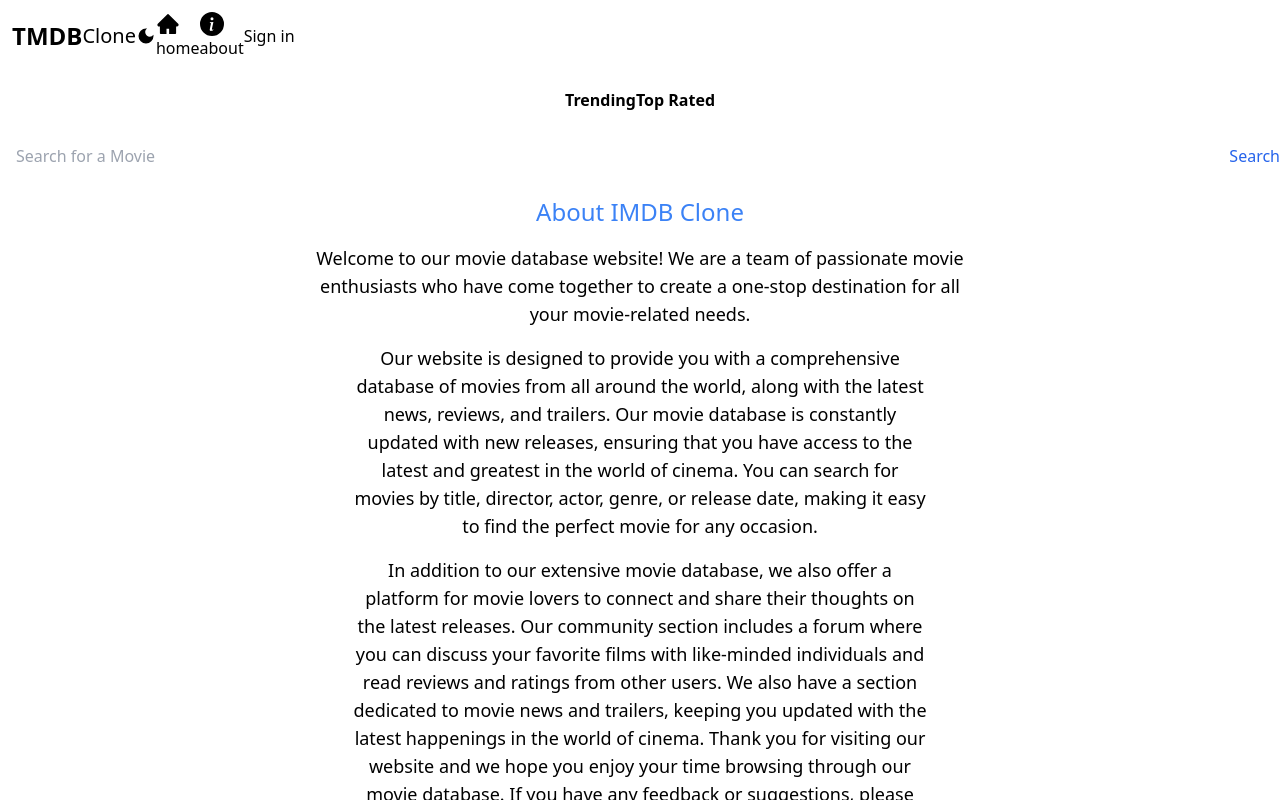
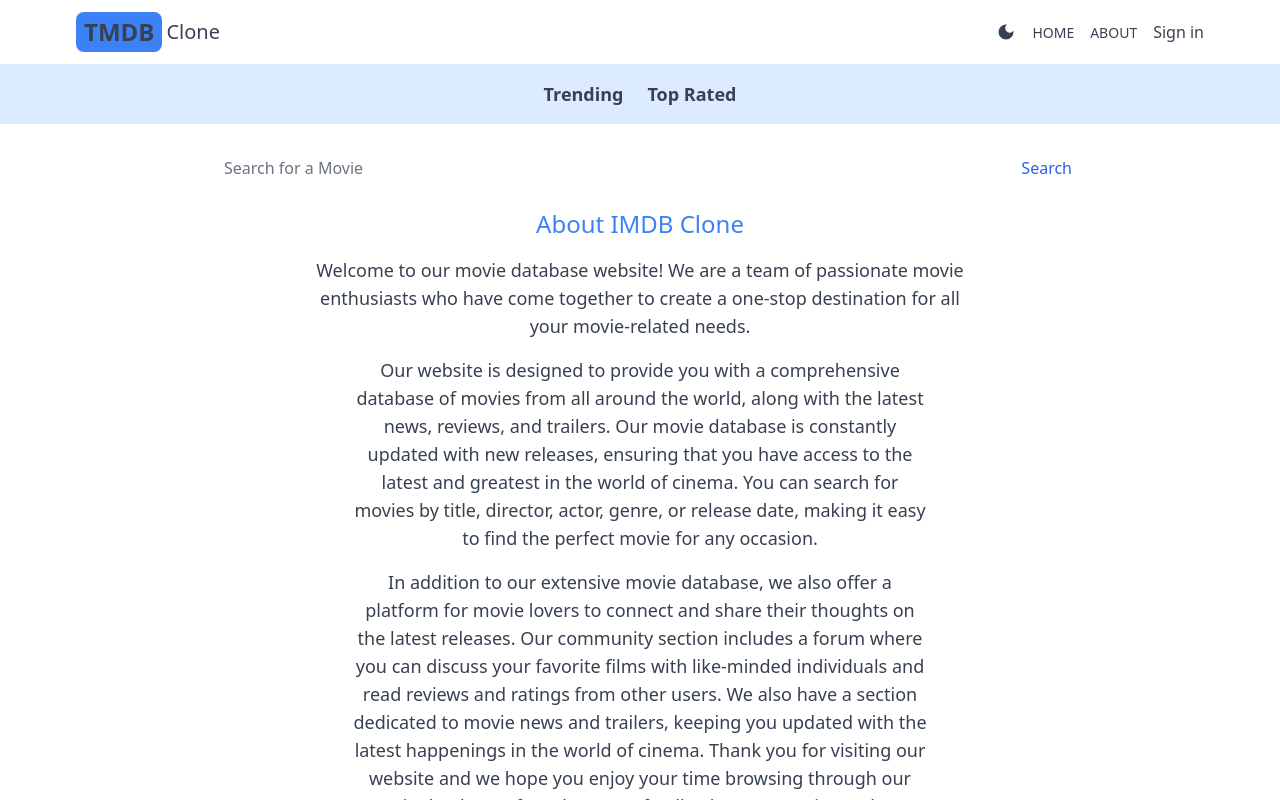
Before and after one commit to MohamedRadwan10/Movie-App, a Next.js app: page /about in a window 1280 px wide. Shown: the top 800 px of the page. Built offline with nearby package versions, Linux system fonts and the light colour scheme; no server answers.

Commit message:
Update tailwind.config.mjs

```diff
--- a/tailwind.config.mjs
+++ b/tailwind.config.mjs
@@ -4,6 +4,9 @@
     "./src/pages/**/*.{js,ts,jsx,tsx,mdx}",
     "./src/components/**/*.{js,ts,jsx,tsx,mdx}",
     "./src/app/**/*.{js,ts,jsx,tsx,mdx}",
+
+    // Or if using `src` directory:
+    "./src/**/*.{js,ts,jsx,tsx}",
   ],
   theme: {
     extend: {},
```
